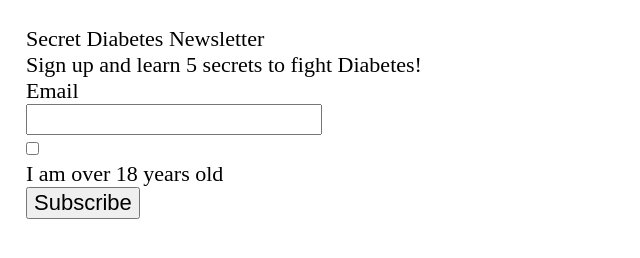
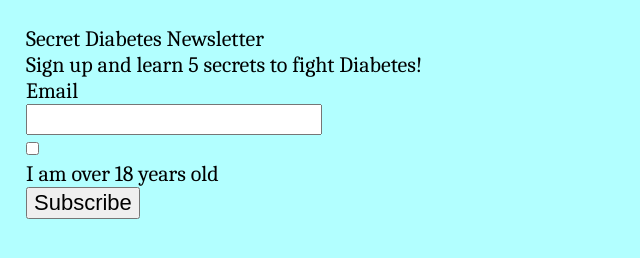
Before and after one commit to ITMD-362-Akshita-Agrawal/Lab-3, a plain HTML site: page index.html in a window 1280 px wide. Shown: the whole page, without its empty margins (0-640 px from the left). Drawn offline with nearby package versions, Linux system fonts and the light colour scheme.

Commit message:
added fonts to css

```diff
--- a/css/screen.css
+++ b/css/screen.css
@@ -202,6 +202,12 @@ label {
   display: block;
 }
 
+body {
+  background-color: #b2ffff;
+  font-family: 'Fira Sans', sans-serif;
+  font-family: 'Lora', serif;
+  font-family: 'Caladea', serif;
+}
 /* ===== LAYOUT STYLES ====== */
 
 /* ===== MODULAR STYLES ===== */
```
